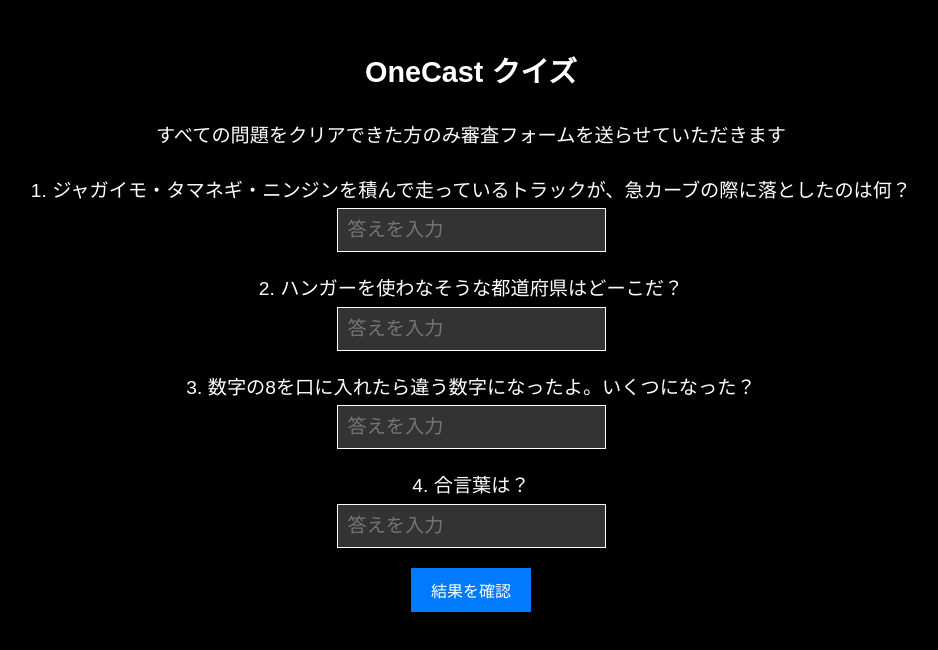
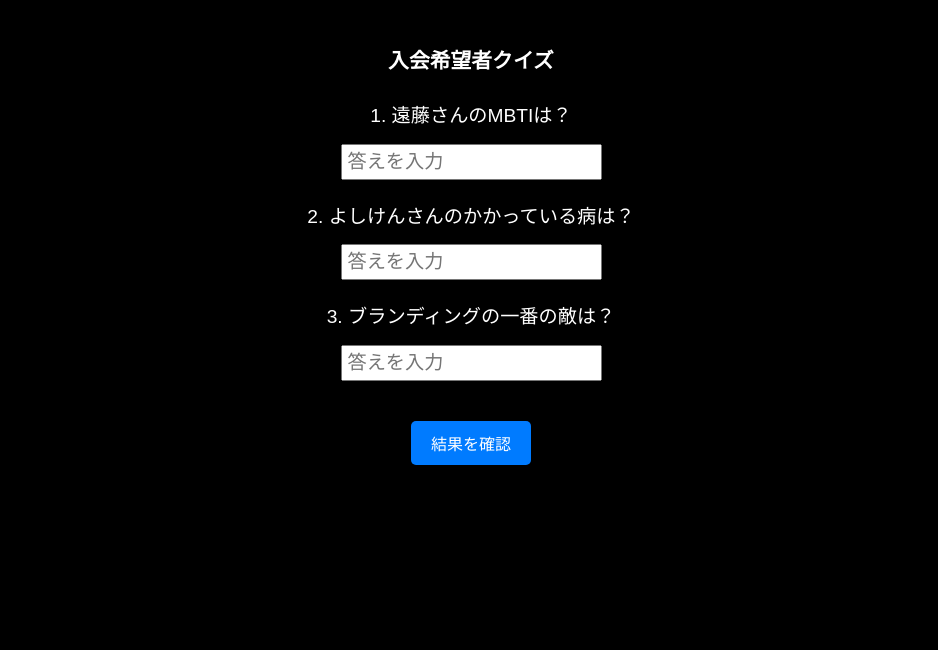
Before and after one commit to onecast-creator/quiz, a plain HTML site: page index.html in a window 1280 px wide. Shown: the whole page, without its empty margins (169-1107 px from the left). Drawn offline with Linux system fonts and the light colour scheme.

Commit message:
Add files via upload

```diff
--- a/index.html
+++ b/index.html
@@ -14,25 +14,27 @@
             line-height: 1.8;
         }
         h1 {
-            font-size: 1.8em;
+            font-size: 1.3em;
+            margin-bottom: 20px;
         }
         p {
             font-size: 1.2em;
             margin: 20px 0;
         }
         input {
-            padding: 10px;
             font-size: 1em;
-            background-color: #333;
-            color: #fff;
-            border: 1px solid #fff;
+            padding: 5px;
+            margin-top: 10px;
         }
         button {
+            font-size: 1em;
             padding: 10px 20px;
-            font-size: 1em;
+            margin-top: 20px;
             background-color: #007bff;
             color: #fff;
             border: none;
+            cursor: pointer;
+            border-radius: 5px;
         }
         button:hover {
             background-color: #0056b3;
@@ -40,45 +42,45 @@
     </style>
     <script>
         function checkAnswers() {
+            // 正解リスト
             const correctAnswers = {
-                q1: ["スピード", "速度", "速さ"],
-                q2: ["福岡県", "福岡", "ふくおか", "ふくおかけん"],
-                q3: ["四", "よん", "4", "４"],
-                q4: ["たまねぎ"]
+                q1: ["INFP"], // 問題1の正解
+                q2: ["中二病", "厨二病"], // 問題2の正解
+                q3: ["迷い", "まよい", "迷う"] // 問題3の正解
             };
+
             let allCorrect = true;
-            let errorMessage = "";
+
+            // 各入力欄の回答を取得してチェック
             for (const [question, correctList] of Object.entries(correctAnswers)) {
                 const userAnswer = document.querySelector(`#${question}`).value.trim();
+                // 入力が正解リストのどれかと一致するか確認
                 if (!correctList.includes(userAnswer)) {
                     allCorrect = false;
-                    errorMessage += `問題${question.slice(-1)}が間違っています。\n`;
+                    break;
                 }
             }
+
+            // 判定結果
             if (allCorrect) {
-                alert("全問正解！おめでとうございます！");
-                window.location.href = "success.html";
+                window.location.href = "success.html"; // 全問正解のページへ
             } else {
-                alert(`全問クリアならず！\n${errorMessage}`);
+                alert("全問クリアならず\nまたのお申込みをお待ちしております");
             }
         }
     </script>
 </head>
 <body>
-    <h1>OneCast クイズ</h1>
-    <p>すべての問題をクリアできた方のみ審査フォームを送らせていただきます</p>
+    <h1>入会希望者クイズ</h1>
     <form>
-        <p>1. ジャガイモ・タマネギ・ニンジンを積んで走っているトラックが、急カーブの際に落としたのは何？<br>
+        <p>1. 遠藤さんのMBTIは？<br>
             <input type="text" id="q1" placeholder="答えを入力">
         </p>
-        <p>2. ハンガーを使わなそうな都道府県はどーこだ？<br>
+        <p>2. よしけんさんのかかっている病は？<br>
             <input type="text" id="q2" placeholder="答えを入力">
         </p>
-        <p>3. 数字の8を口に入れたら違う数字になったよ。いくつになった？<br>
+        <p>3. ブランディングの一番の敵は？<br>
             <input type="text" id="q3" placeholder="答えを入力">
-        </p>
-        <p>4. 合言葉は？<br>
-            <input type="text" id="q4" placeholder="答えを入力">
         </p>
         <button type="button" onclick="checkAnswers()">結果を確認</button>
     </form>
```
